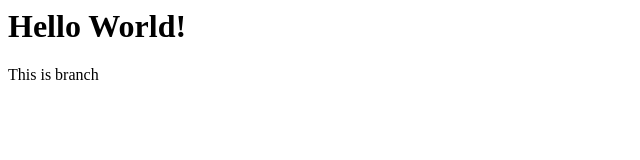
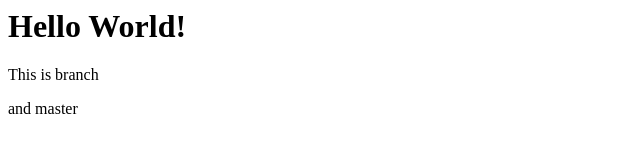
Before and after one commit to Shailesh1297/firstgit, a plain HTML site: page index.html in a window 1280 px wide. Shown: the full height of the page, 0-640 px from the left. Drawn offline with Linux system fonts and the light colour scheme.

Commit message:
pankaj edit

```diff
--- a/index.html
+++ b/index.html
@@ -2,4 +2,5 @@
 
 <h1>Hello World!</h1>
 <p>This is branch</p>
+<p>and master</p>
 </html>
```
